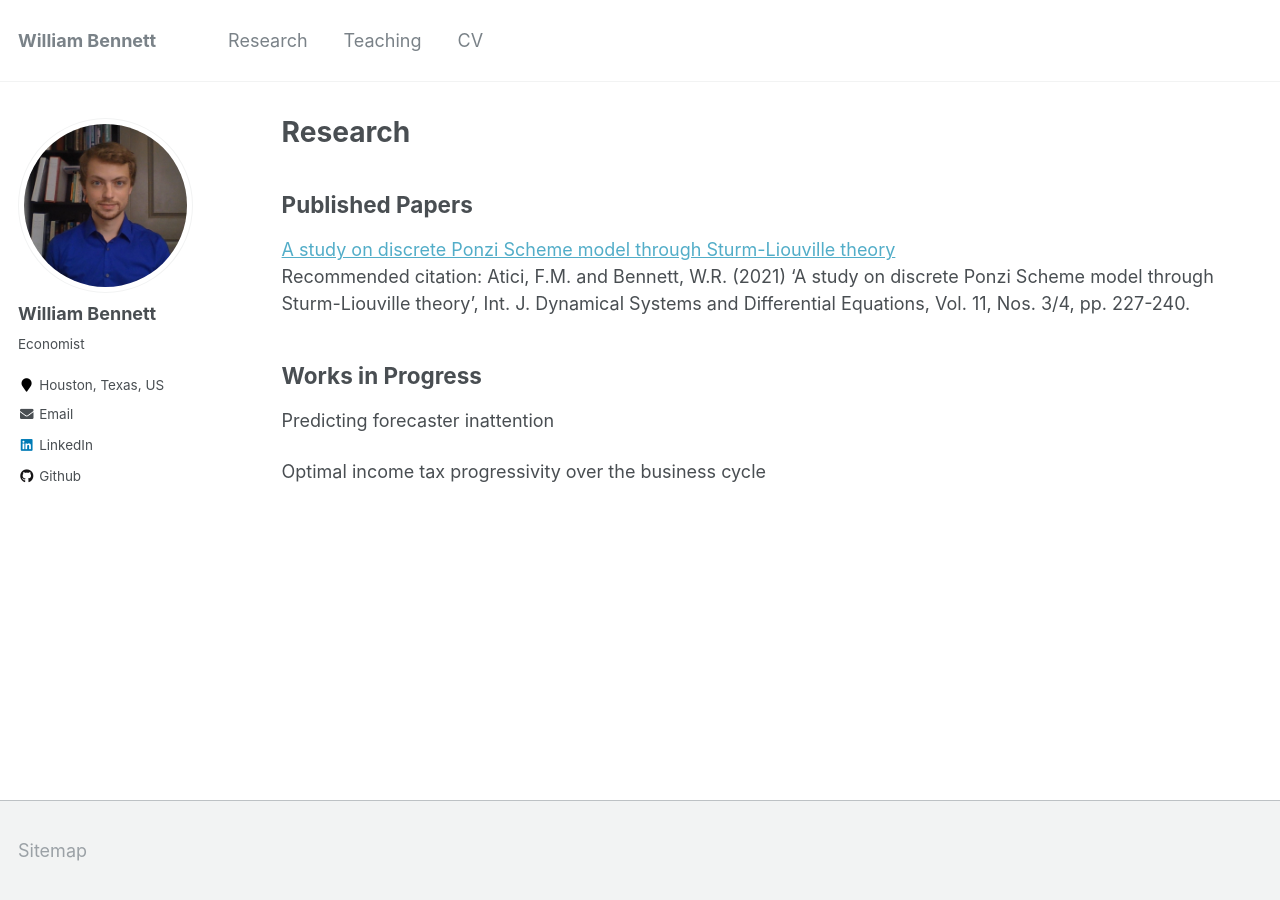
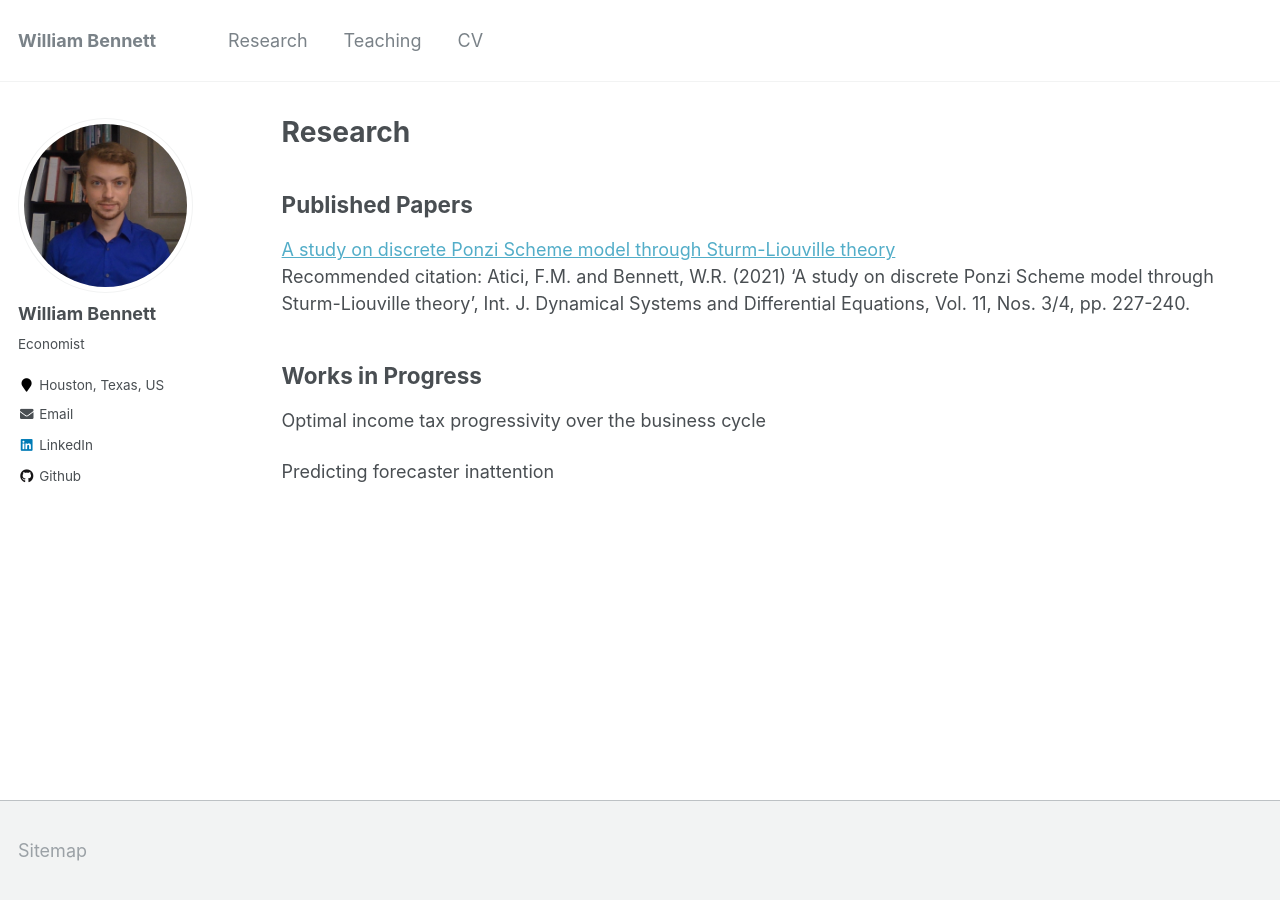
Before and after one commit to williambennettecon/williambennettecon.github.io, a Jekyll site: the page built from _pages/research.md, in a window 1280 px wide. Built offline with Jekyll 4.4.1, drawn with Linux system fonts in a browser that asks for light colours.

```diff
--- a/_pages/research.md
+++ b/_pages/research.md
@@ -16,6 +16,6 @@ Recommended citation: Atici, F.M. and Bennett, W.R. (2021) 'A study on discrete
 Works in Progress
 --
 
+Optimal income tax progressivity over the business cycle
+
 Predicting forecaster inattention
-
-Optimal income tax progressivity over the business cycle
```
